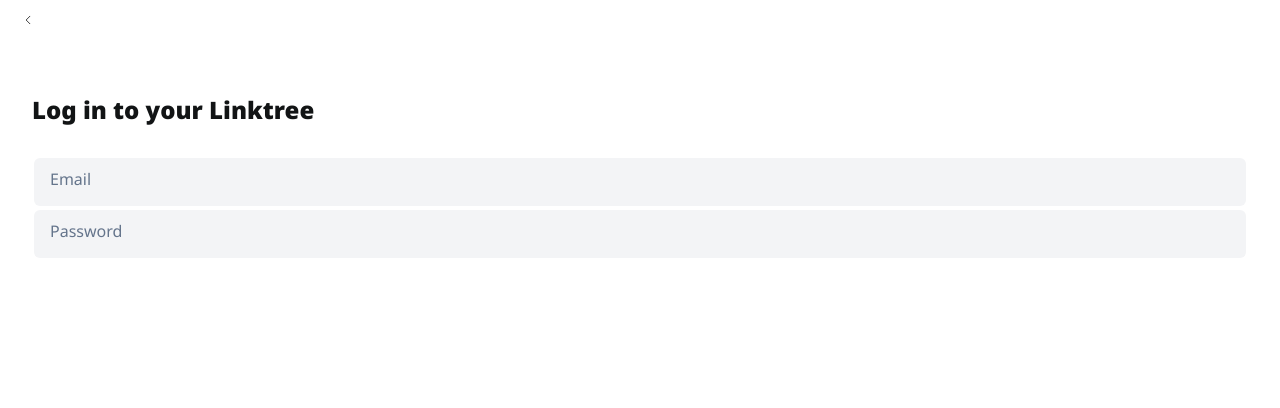
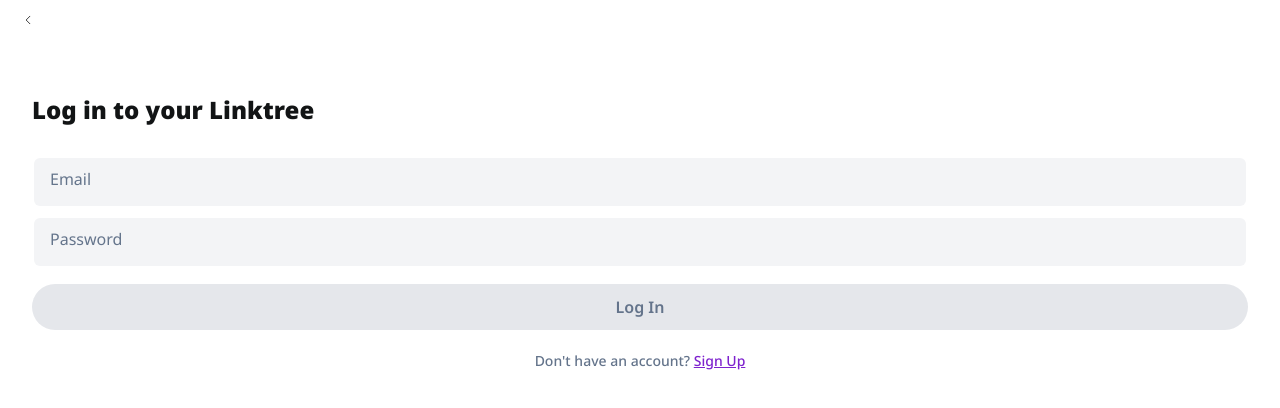
Before and after one commit to Solution456/LinkTree, a Vue app: page / in a window 1280 px wide. Both pictures are taken after a click on the element 226 px from the left and 206 px from the top of the page. Shown: the top 408 px of the page. Built offline with nearby package versions, Linux system fonts and the light colour scheme.

Commit message:
✨add authForm component

```diff
--- a/src/components/Auth/AuthForm.module.scss
+++ b/src/components/Auth/AuthForm.module.scss
@@ -12,4 +12,20 @@
     &_title{
         margin-bottom: 2rem;
     }
+
+    &_footer{
+        display: flex;
+        align-items: center;
+        justify-content: center;
+
+        a{
+            text-decoration: underline;
+            color: $purple-prim;
+            cursor: pointer;
+
+            &:hover{
+                color: $purple-prim-hover;
+            }
+        }
+    }
 }
--- a/src/components/Auth/AuthForm.vue
+++ b/src/components/Auth/AuthForm.vue
@@ -1,14 +1,32 @@
 <script setup lang="ts">
-import { ref } from 'vue';
+import { computed, ref } from 'vue';
 
 
-import Input from '../public/Input/Input.vue';
+import Input from '@/components/public/Input/Input.vue';
+import Button from '@/components/public/Button/Button.vue';
+
+
 import styles from './AuthForm.module.scss'
 
+
+export type typeState = 'login' | 'register'
+
+interface authFormProps {
+    state: typeState
+}
+
+const props = defineProps<authFormProps>()
+defineEmits<{
+    (e: 'updateState', value: typeState): void
+}>()
 
 const formValue = ref({
     email:'',
     password:'',
+})
+
+const disabledState = computed(() => {
+    return Boolean(formValue.value.email && formValue.value.password)
 })
 
 </script>
@@ -16,17 +34,60 @@
 <template>
     <div :class="styles.auth">
         <div :class="styles.auth_inner">
-            <div class="auth_container">
+            <div v-if="props.state === 'login'" class="auth_container">
                 <div :class="styles.auth_title">
                     <h1 class="title-2">Log in to your Linktree</h1>
                 </div>
                 <form class="auth_form">
-                    <div>
+                    <div class="mb-2">
                         <Input name="email" id="1" label="email" v-model="formValue.email"/>
                     </div>
-                    <div>
+                    <div class="mb-4">
                         <Input name="password" id="2" label="password" v-model="formValue.password" type="password"/>
                     </div>
+                    <div class="mb-6">
+                        <Button :disabled="!disabledState" type="submit">
+                            Log In
+                        </Button>
+                    </div>
+
+                    <div :class="styles.auth_footer">
+                        <p class="sub-title-1">
+                            Don't have an account? <a @click="$emit('updateState', 'register')">Sign Up</a>
+                        </p>
+                    </div>
+                </form>
+            </div>
+
+            <div v-else class="auth_container">
+                <div :class="styles.auth_title">
+                    <h1 class="title-2">Create your account</h1>
+                </div>
+                <form class="auth_form">
+                    <div class="mb-2">
+                        <Input name="email" id="1" label="email" v-model="formValue.email"/>
+                    </div>
+                    <div class="mb-8">
+                        <Input name="password" id="2" label="password" v-model="formValue.password" type="password"/>
+                    </div>
+                    <div class="mb-8">
+                        <p class="sub-title-1 ">
+                            By clicking <span class="title-1">Create account</span>, you agree to Linktree's Terms and Conditions and confirm you have read our Privacy Notice. You may receive offers, news and updates from us.
+                        </p>
+                    </div>
+
+                    <div class="mb-6">
+                        <Button :disabled="!disabledState" type="submit">
+                            Create account
+                        </Button>
+                    </div>
+
+                    <div :class="styles.auth_footer">
+                        <p class="sub-title-1">
+                            Already have an account? <a @click="$emit('updateState', 'login')">Log in</a>
+                        </p>
+                    </div>
+
                 </form>
             </div>
         </div>
--- a/src/pages/HomePage.vue
+++ b/src/pages/HomePage.vue
@@ -1,14 +1,23 @@
 <script setup lang="ts">
+
+import { ref } from 'vue';
+
 import Button from '@/components/public/Button/Button.vue';
 import LinkCard from '@/components/Link/Card.vue'
 import Grid from '@/components/public/Grid/Grid.vue';
 import Modal from '@/components/public/Modal/Modal.vue';
-import { ref } from 'vue';
 import AuthForm from '@/components/Auth/AuthForm.vue';
 
+import type { typeState } from '@/components/Auth/AuthForm.vue';
 
 
 const ModalLink = ref<InstanceType<typeof Modal> | null>(null)
+
+const authFormState = ref<typeState>('login')
+
+const updateAuthState = (value:typeState) => {
+    authFormState.value = value
+}
 
 
 </script>
@@ -35,7 +44,7 @@
 
             <Modal fullscreen ref="ModalLink">
                 <template #body>
-                    <AuthForm/>
+                    <AuthForm @update-state="updateAuthState" :state="authFormState"/>
                 </template>
             </Modal>
         </div>
```
